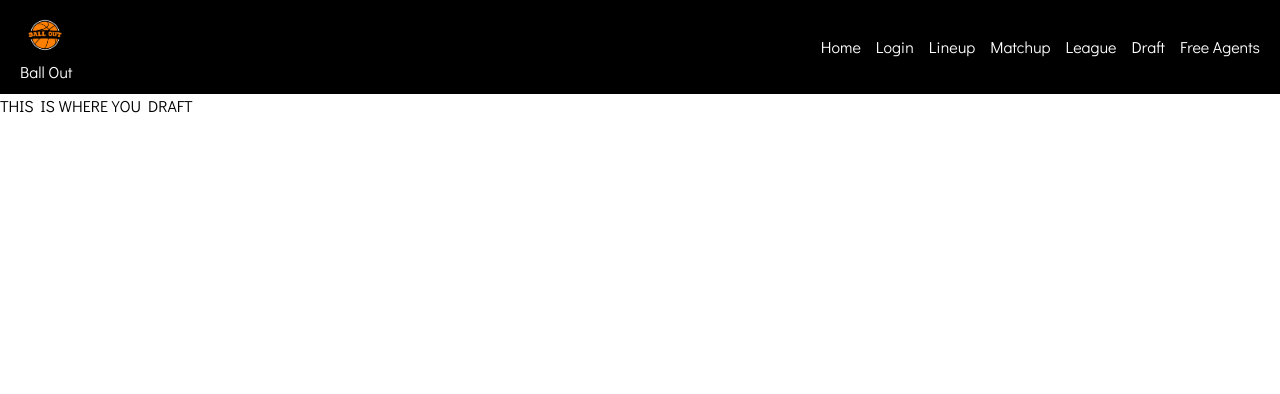
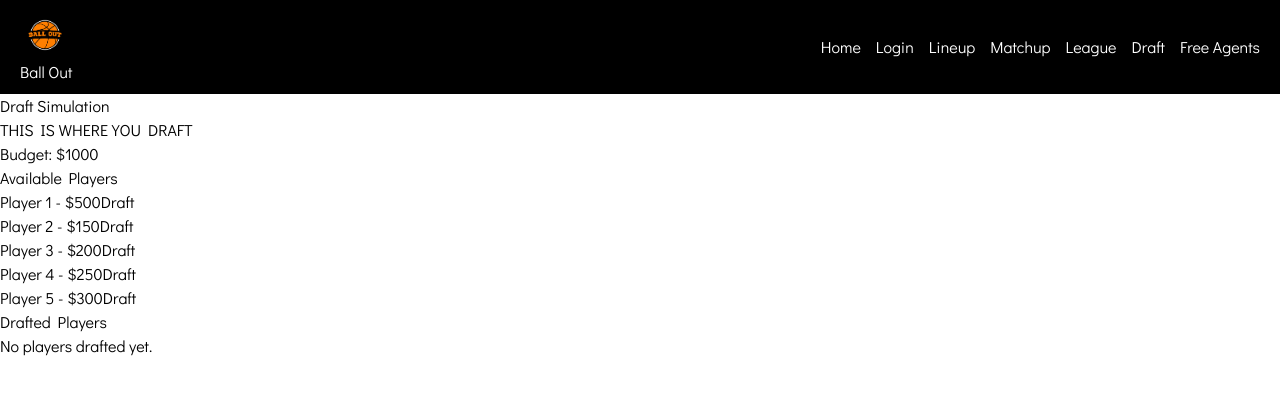
Before and after one commit to Shreyas-Pattabi/Ball-Out, a React (Vite) app in the folder frontend/: page /draft in a window 1280 px wide. Shown: the top 394 px of the page. Built offline with nearby package versions, Linux system fonts and the light colour scheme; a web font is replaced by a local one.

Commit message:
page for login/signup

```diff
--- a/frontend/src/App.jsx
+++ b/frontend/src/App.jsx
@@ -5,7 +5,8 @@ import Draft from './components/Draft'
 import Players from './components/Players'
 import League from './components/League'
 import EditLineup from './components/EditLineup';
-// import CreateAccount from './components/CreateAccount';
+import Login from './components/Login'
+import CreateAccount from './components/CreateAccount';
 
 import {
   BrowserRouter as Router,
@@ -23,7 +24,8 @@ const App = () => {
         <Route path = "/players" element = {<Players/>}/>
         <Route path = "/my-league" element = {<League/>}/>
         <Route path = "/lineup" element = {<EditLineup/>}/>
-        {/* <Route path="/create-account" element={<CreateAccount />}> */}
+        <Route path = "/login" element = {<Login/>}/>
+        <Route path = "/create-account" element = {<CreateAccount/>}/>
       </Routes>
     </Router>
   );
--- /dev/null
+++ b/frontend/src/components/CreateAccount.jsx
@@ -0,0 +1,14 @@
+import React from 'react';
+import { Link } from 'react-router-dom';
+import logo from '../assets/logoBO.png'
+
+const CreateAccount = () => {
+    return (
+
+      <div>
+        <p>HERE HERE HERE</p>
+      </div>
+    );
+  };
+
+export default CreateAccount;
--- a/frontend/src/components/Draft.jsx
+++ b/frontend/src/components/Draft.jsx
@@ -1,19 +1,28 @@
 import React from 'react';
-import './Home.css';
+import './Draft.css';
 import { Link } from 'react-router-dom';
-import logo from '../assets/logoBO.png'
+import logo from '../assets/logoBO.png';
 
 const Draft = () => {
+  const initialBudget = 1000;
+  const players = [
+    { name: 'Player 1', cost: 500 },
+    { name: 'Player 2', cost: 150 },
+    { name: 'Player 3', cost: 200 },
+    { name: 'Player 4', cost: 250 },
+    { name: 'Player 5', cost: 300 },
+  ];
+
   return (
     <div>
-        <header className="header">
+      <header className="header">
         <div className="logo">
-        <img src={logo} alt="BO Logo" />
+          <img src={logo} alt="BO Logo" />
           <span>Ball Out</span>
         </div>
         <nav>
           <ul>
-          <li><Link to="/">Home</Link></li>
+            <li><Link to="/">Home</Link></li>
             <li><Link to="/">Login</Link></li>
             <li><Link to="/lineup">Lineup</Link></li>
             <li><Link to="/matchup">Matchup</Link></li>
@@ -23,7 +32,33 @@ const Draft = () => {
           </ul>
         </nav>
       </header>
-      <p>THIS IS WHERE YOU DRAFT</p>
+
+      <div className="draft-container">
+        <h1>Draft Simulation</h1>
+        <p>THIS IS WHERE YOU DRAFT</p>
+        <div className="budget">
+          <h2>Budget: ${initialBudget}</h2>
+        </div>
+        <div className="draft-section">
+          <div className="available-players">
+            <h2>Available Players</h2>
+            <ul>
+              {players.map(player => (
+                <li key={player.name}>
+                  {player.name} - ${player.cost}
+                  <button onClick={() => alert(`Draft ${player.name}`)}>Draft</button>
+                </li>
+              ))}
+            </ul>
+          </div>
+          <div className="drafted-players">
+            <h2>Drafted Players</h2>
+            <ul>
+              <li>No players drafted yet.</li>
+            </ul>
+          </div>
+        </div>
+      </div>
     </div>
   );
 };
--- a/frontend/src/components/Home.css
+++ b/frontend/src/components/Home.css
@@ -67,7 +67,7 @@ body, html {
   height: 100%;
   object-fit: cover;
   position: absolute;
-  filter: brightness(15%);
+  filter: brightness(30%);
   top: 0;
   left: 0;
 }
--- a/frontend/src/components/Home.jsx
+++ b/frontend/src/components/Home.jsx
@@ -15,7 +15,7 @@ const Home = () => {
         <nav>
           <ul>
             <li><Link to="/">Home</Link></li>
-            <li><Link to="/">Login</Link></li>
+            <li><Link to="/login">Login</Link></li>
             <li><Link to="/lineup">Lineup</Link></li>
             <li><Link to="/matchup">Matchup</Link></li>
             <li><Link to="/my-league">League</Link></li>
@@ -29,7 +29,10 @@ const Home = () => {
         <div className="hero-content">
           <h1 className='mainTitle'>Welcome to BALL OUT!</h1>
           <p>Join the first ever bitcoin integrated immersive fantasy sports experience. Compete with friends, track your progress, and win amazing prizes!</p>
-          <button>Create An Account</button>
+
+          <Link to="/create-account" target="_blank">
+           <button >Create Account!</button>
+          </Link>
         </div>
       </div>
       <section id="features" className="features">
--- /dev/null
+++ b/frontend/src/components/Login.jsx
@@ -0,0 +1,30 @@
+import React from 'react';
+import { Link } from 'react-router-dom';
+import logo from '../assets/logoBO.png'
+
+const Login = () => {
+    return (
+
+      <div>
+            <header className="header">
+        <div className="logo">
+        <img src={logo} alt="BO Logo" />
+          <span>Ball Out</span>
+        </div>
+        <nav>
+          <ul>
+          <li><Link to="/">Home</Link></li>
+            <li><Link to="/">Login</Link></li>
+            <li><Link to="/lineup">Lineup</Link></li>
+            <li><Link to="/matchup">Matchup</Link></li>
+            <li><Link to="/my-league">League</Link></li>
+            <li><Link to="/draft">Draft</Link></li>
+            <li><Link to="/players">Free Agents</Link></li>
+          </ul>
+        </nav>
+      </header>
+      </div>
+    );
+  };
+
+export default Login;
```
Also changed, not shown: frontend/src/CreateAccount.jsx (deleted, +0 -28 lines), frontend/src/components/CreateAccount.css (added), frontend/src/components/Login.css (added).
